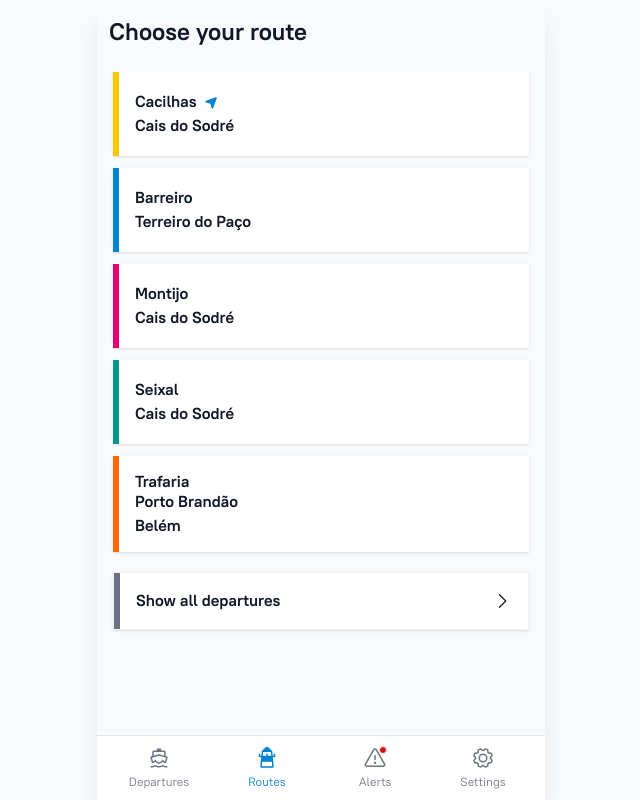
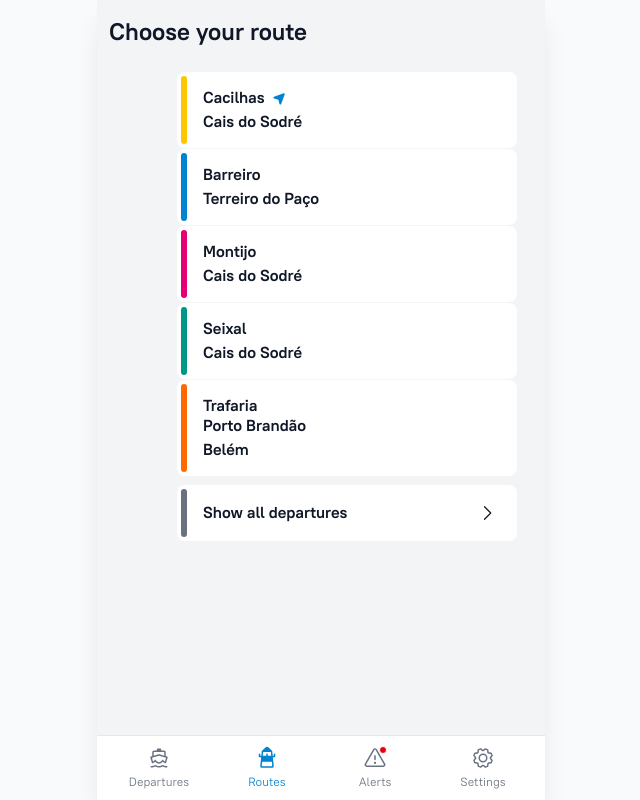
Before and after one commit to dangulkin/ferry, a React (Vite) app: page / in a window 1280 px wide. Both pictures are taken after a click on the button 448 px from the left and 53 px from the top of the page. Shown: the whole page, without its empty margins (319-959 px from the left). Built offline with nearby package versions, Linux system fonts and the light colour scheme.

Commit message:
feat: normalize card designs across Routes and Alerts pages

```diff
--- a/src/App.tsx
+++ b/src/App.tsx
@@ -27,8 +27,8 @@ export default function App() {
 	};
 
 	return (
-		<div className="fixed inset-0 left-0 right-0 mx-auto flex flex-col bg-gray-50 font-sans text-gray-900 max-w-md overflow-hidden shadow-xl">
-			<main className="flex-1 overflow-y-auto bg-gray-50">
+		<div className="fixed inset-0 left-0 right-0 mx-auto flex flex-col bg-gray-100 font-sans text-gray-900 max-w-md overflow-hidden shadow-xl">
+			<main className="flex-1 overflow-y-auto bg-gray-100">
 				{renderContent()}
 			</main>
 
--- a/src/components/Alerts.tsx
+++ b/src/components/Alerts.tsx
@@ -52,27 +52,29 @@ export default function Alerts() {
 	}
 
 	return (
-		<div className="flex flex-col h-full bg-gray-50">
-			<header className="px-3 pt-safe pb-6 bg-gray-50 sticky top-0 z-10">
+		<div className="flex flex-col h-full bg-gray-100">
+			<header className="px-3 pt-safe pb-6 bg-gray-100 sticky top-0 z-10">
 				<h1 className="text-2xl font-bold text-gray-900 pt-4">Alerts</h1>
 			</header>
 
 			<div className="flex-1 overflow-y-auto px-4">
-				<div className="flex flex-col gap-3">
+				<div className="flex flex-col gap-px pb-8">
 					{ALERTS.map((alert) => (
 						<button
 							key={alert.id}
 							onClick={() => setSelectedAlert(alert.id)}
-							className="flex items-stretch bg-white shadow-sm text-left"
+							className="flex items-stretch bg-transparent text-left"
 						>
-							<div className={`w-1.5 shrink-0 ${alert.color}`} />
-							<div className="w-16 shrink-0 flex flex-col items-center justify-center border-r border-gray-100 py-4">
+							<div className="w-16 shrink-0 flex flex-col items-center justify-center py-4">
 								<span className="text-[10px] font-bold text-gray-500 uppercase tracking-wider">{alert.month}</span>
 								<span className="text-xl font-bold text-gray-900 leading-tight">{alert.date}</span>
 							</div>
-							<div className="flex-1 p-4 flex flex-col justify-center">
-								<h3 className="text-base font-bold text-gray-900 mb-1">{alert.title}</h3>
-								<p className="text-sm text-gray-500 leading-snug line-clamp-2">{alert.summary}</p>
+							<div className="flex-1 bg-white rounded-lg p-1 flex items-stretch mr-3">
+								<div className={`w-1.5 shrink-0 rounded-full ${alert.color}`} />
+								<div className="flex-1 p-4 flex flex-col justify-center">
+									<h3 className="text-base font-bold text-gray-900 mb-1 leading-tight">{alert.title}</h3>
+									<p className="text-sm text-gray-500 leading-tight line-clamp-2">{alert.summary}</p>
+								</div>
 							</div>
 						</button>
 					))}
--- a/src/components/Departures.tsx
+++ b/src/components/Departures.tsx
@@ -118,7 +118,7 @@ export default function Departures({ selectedRoute, onSelectRoute }: DeparturesP
 	const departures = getDepartures();
 
 	return (
-		<div className="flex flex-col gap-4 h-full bg-gray-50">
+		<div className="flex flex-col gap-4 h-full bg-gray-100">
 			<DeparturesHeader isSpecificRoute={isSpecificRoute} routeId={selectedRoute} onBack={onSelectRoute} />
 
 			<AlertBanner
--- a/src/components/Routes.tsx
+++ b/src/components/Routes.tsx
@@ -5,21 +5,23 @@ import { ROUTES } from '../data/routes';
 
 export default function Routes({ onSelectRoute }: { onSelectRoute: (route: string) => void }) {
 	return (
-		<div className="flex flex-col h-full bg-gray-50">
-			<header className="px-3 pt-safe pb-6 bg-gray-50 sticky top-0 z-10">
+		<div className="flex flex-col h-full bg-gray-100">
+			<header className="px-3 pt-safe pb-6 bg-gray-100 sticky top-0 z-10">
 				<h1 className="text-2xl font-bold text-gray-900 pt-4">Choose your route</h1>
 			</header>
 
 			<div className="flex-1 overflow-y-auto px-4">
-				<div className="flex flex-col gap-3">
+				<div className="flex flex-col gap-px pb-8">
 					{ROUTES.map((route) => (
 						<button
 							key={route.id}
 							onClick={() => onSelectRoute(route.id)}
-							className="flex items-stretch bg-white shadow-sm text-left min-h-[84px]"
+							className="flex items-stretch bg-transparent text-left"
 						>
-							<div className={`w-1.5 shrink-0 ${route.color}`} />
-							<div className="flex-1 p-4 flex flex-col justify-center">
+							<div className="w-16 shrink-0" />
+							<div className="flex-1 bg-white rounded-lg p-1 flex items-stretch mr-3">
+								<div className={`w-1.5 shrink-0 rounded-full ${route.color}`} />
+								<div className="flex-1 py-3 px-4 flex flex-col justify-center">
 									<div className="flex flex-col">
 										{Array.isArray(route.from) ? (
 											route.from.map((stop, idx) => (
@@ -34,17 +36,21 @@ export default function Routes({ onSelectRoute }: { onSelectRoute: (route: strin
 									</div>
 									<span className="text-base font-bold text-gray-900 mt-1 leading-tight">{route.to}</span>
 								</div>
+							</div>
 						</button>
 					))}
 
 					<button
 						onClick={() => onSelectRoute('all')}
-						className="flex items-stretch bg-white shadow-sm border border-gray-100 text-left hover:bg-gray-50 transition-colors mt-2"
+						className="flex items-stretch bg-transparent text-left mt-2"
 					>
-						<div className="w-1.5 shrink-0 bg-gray-500" />
-						<div className="flex-1 p-4 flex items-center justify-between">
+						<div className="w-16 shrink-0" />
+						<div className="flex-1 bg-white rounded-lg p-1 flex items-stretch mr-3">
+							<div className="w-1.5 shrink-0 bg-gray-500 rounded-full" />
+							<div className="flex-1 py-3 px-4 flex items-center justify-between">
 								<span className="text-base font-bold text-gray-900">Show all departures</span>
 								<CaretRightIcon size={20} className="text-gray-900" weight="regular" />
+							</div>
 						</div>
 					</button>
 				</div>
```
Lines whose indentation alone changed are shown as unchanged.
